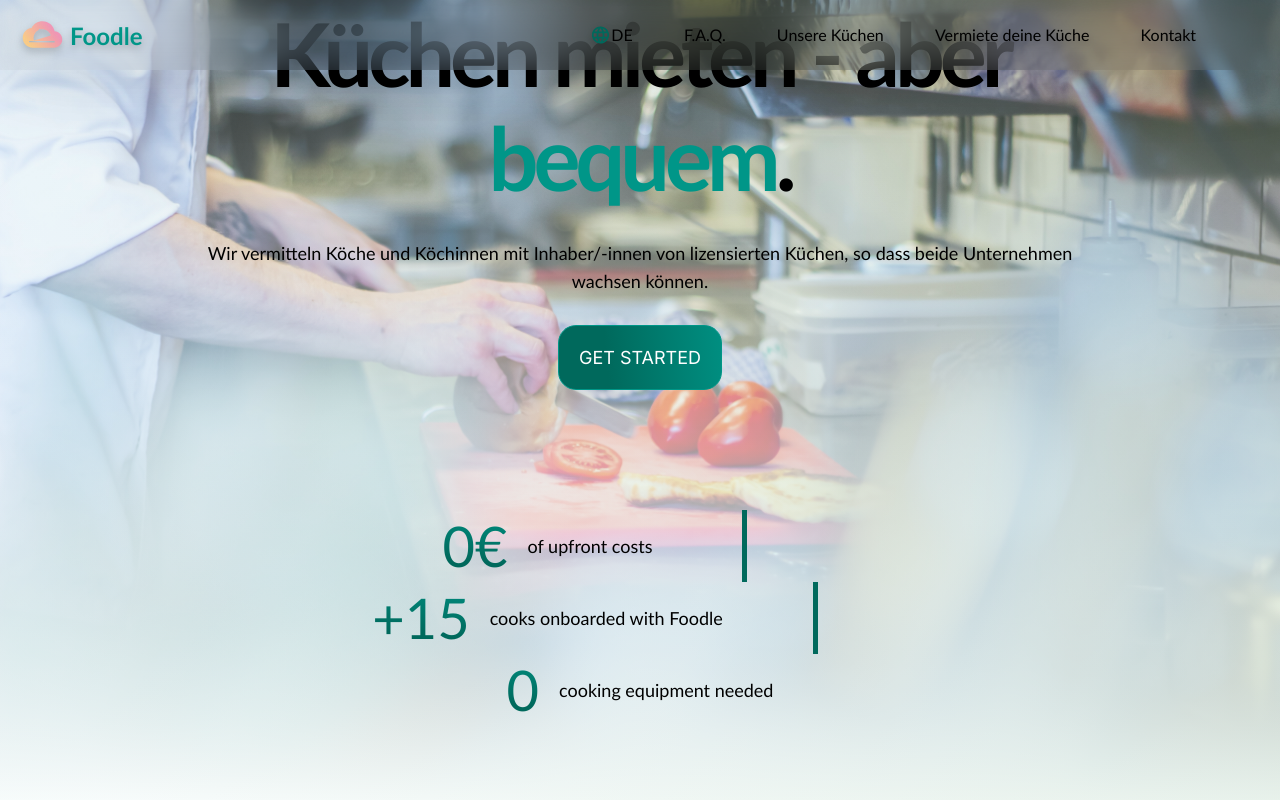
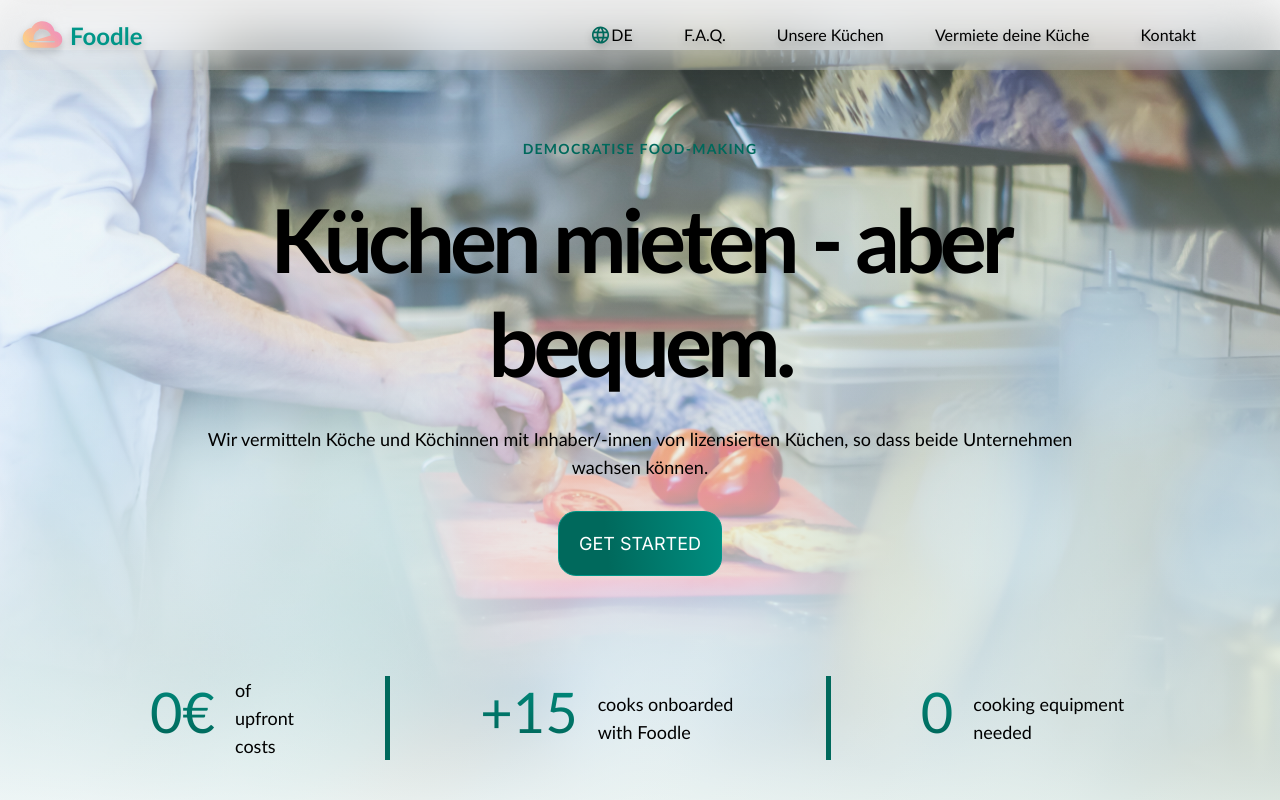
Before and after one commit to AAlber/Foodle-Landing, a Next.js app: page / in a window 1280 px wide. Shown: the top 800 px of the page. Built offline with nearby package versions, Linux system fonts and the light colour scheme; no server answers; a web font is replaced by a local one.

Commit message:
fix: styles after merge

```diff
--- a/pages/index.tsx
+++ b/pages/index.tsx
@@ -211,7 +211,7 @@ const Home: NextPage = () => {
             <p className="overline">Democratise food-making</p>
             <h1 className={'header-primary'}>
               {title}
-              <span className={styles['rainbow']} ref={easyRef}></span>.
+              <span className={'header-primary'} ref={easyRef}></span>.
             </h1>
 
             <p className={'body-text'}>{description}</p>
@@ -227,23 +227,23 @@ const Home: NextPage = () => {
           </div>
           {/* Section 1 Trust Factors DESKTOP */}
           <div className="flex-center">
-            <div className={styles['trustFactors']}>
-              <div className={styles['trustFactors__container']}>
-                <p className={styles['trustFactors__number']}>0€</p>
+            <div className={styles['trustNumbers']}>
+              <div className={styles['trustNumbers__container']}>
+                <p className={styles['trustNumbers__number']}>0€</p>
                 <div className="flex-center">
-                  <p className={styles['trustFactors__text'] + ' body-text'}>of upfront costs</p>
+                  <p className={styles['trustNumbers__text'] + ' body-text'}>of upfront costs</p>
                 </div>
               </div>
-              <div className={styles['trustFactors__container']}>
-                <p className={styles['trustFactors__number']}>+15</p>
+              <div className={styles['trustNumbers__container']}>
+                <p className={styles['trustNumbers__number']}>+15</p>
                 <div className="flex-center">
-                  <p className={styles['trustFactors__text'] + ' body-text'}>cooks onboarded with Foodle</p>
+                  <p className={styles['trustNumbers__text'] + ' body-text'}>cooks onboarded with Foodle</p>
                 </div>
               </div>
-              <div className={styles['trustFactors__container--last-child']}>
-                <p className={styles['trustFactors__number']}>0</p>
+              <div className={styles['trustNumbers__container--last-child']}>
+                <p className={styles['trustNumbers__number']}>0</p>
                 <div className="flex-center">
-                  <p className={styles['trustFactors__text--last-child'] + ' body-text'}>cooking equipment needed</p>
+                  <p className={styles['trustNumbers__text--last-child'] + ' body-text'}>cooking equipment needed</p>
                 </div>
               </div>
             </div>
--- a/styles/pages/Home.module.scss
+++ b/styles/pages/Home.module.scss
@@ -38,6 +38,7 @@
   justify-content: center;
   align-items: center;
   gap: 6rem;
+  margin-top: 5rem;
 
   form {
     div {
@@ -156,7 +157,7 @@
   }
 }
 
-.trustFactors {
+.trustNumbers {
   display: flex;
   flex-direction: row;
   margin: 10rem 10rem 0 10rem;
```
